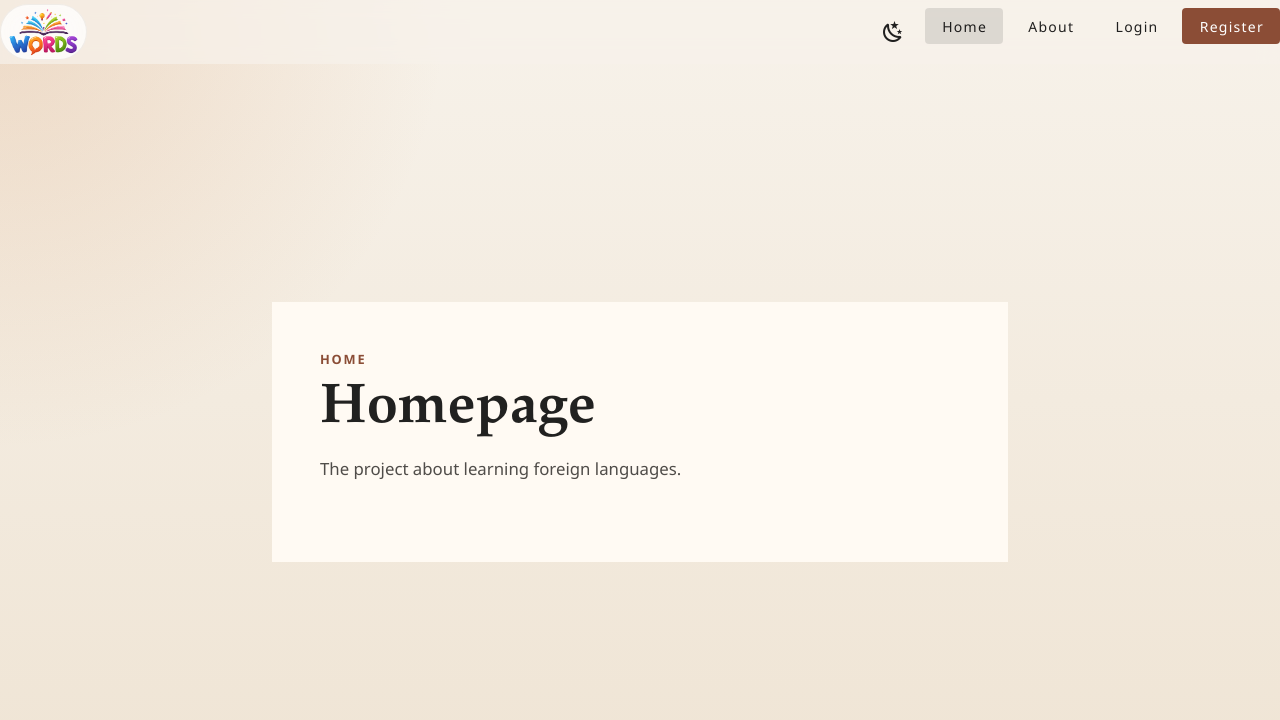
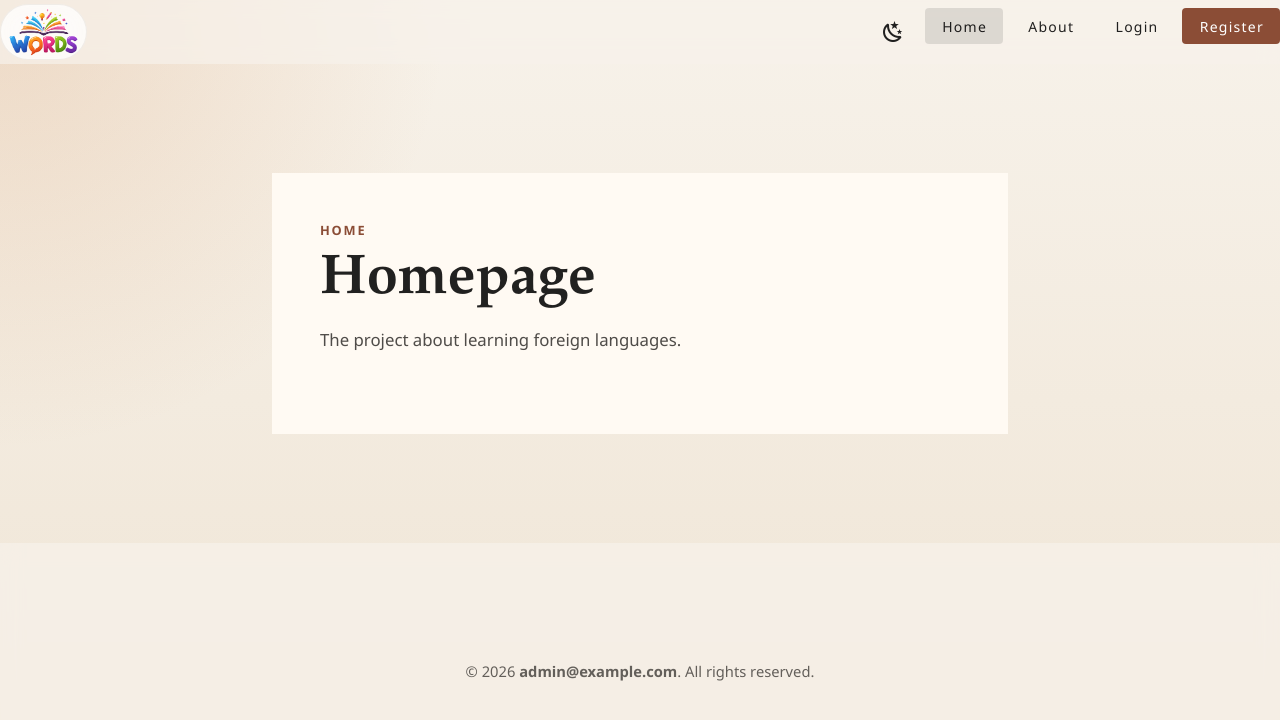
Before and after one commit to desecho/words, a Vue app in the folder frontend/: page / in a window 1280 px wide. Shown: the top 720 px of the page. Built offline with nearby package versions, Linux system fonts and the light colour scheme; what vue-toast-notification, x-axios-progress-bar would draw is missing.

Commit message:
Add footer

```diff
--- a/frontend/src/App.vue
+++ b/frontend/src/App.vue
@@ -30,11 +30,21 @@
       </div>
     </v-app-bar>
 
-    <v-main>
+    <v-main class="app-main">
       <v-container class="main-shell">
         <RouterView />
       </v-container>
     </v-main>
+
+    <v-footer class="app-footer" height="auto">
+      <v-container class="app-footer__container">
+        <p class="app-footer__copy">
+          &copy; {{ copyrightYears }}
+          <a :href="`mailto:${adminEmail}`" class="app-footer__link">{{ adminEmail }}</a>.
+          All rights reserved.
+        </p>
+      </v-container>
+    </v-footer>
   </v-app>
 </template>
 
@@ -57,6 +67,14 @@ const isLoggedIn = computed(() => authStore.user.isLoggedIn);
 const isDarkTheme = computed(() => theme.global.current.value.dark);
 const themeToggleIcon = computed(() => (isDarkTheme.value ? "mdi-weather-sunny" : "mdi-weather-night"));
 const themeToggleLabel = computed(() => (isDarkTheme.value ? "Switch to light theme" : "Switch to dark theme"));
+const COPYRIGHT_START_YEAR = 2026;
+const FALLBACK_ADMIN_EMAIL = "admin@example.com";
+const adminEmail = import.meta.env.VITE_ADMIN_EMAIL || FALLBACK_ADMIN_EMAIL;
+const currentYear = new Date().getFullYear();
+const copyrightYears =
+  currentYear > COPYRIGHT_START_YEAR
+    ? `${COPYRIGHT_START_YEAR} - ${currentYear}`
+    : `${COPYRIGHT_START_YEAR}`;
 
 function toggleTheme(): void {
   theme.global.name.value = isDarkTheme.value ? WORDS_LIGHT_THEME : WORDS_DARK_THEME;
--- a/frontend/src/env.d.ts
+++ b/frontend/src/env.d.ts
@@ -3,6 +3,7 @@
 
 interface ImportMetaEnv {
     readonly VITE_BACKEND_URL: string;
+    readonly VITE_ADMIN_EMAIL?: string;
 }
 
 interface ImportMeta {
--- a/frontend/src/styles/styles.scss
+++ b/frontend/src/styles/styles.scss
@@ -124,12 +124,47 @@ a {
   background: var(--card-bg);
 }
 
+.app-main {
+  display: flex;
+}
+
 .main-shell {
+  flex: 1;
   display: flex;
   align-items: center;
-  min-height: calc(100vh - 64px);
   padding-top: 4rem;
   padding-bottom: 4rem;
+}
+
+.app-footer {
+  border-top: 1px solid var(--app-bar-border);
+  background: var(--app-bar-bg) !important;
+  backdrop-filter: blur(10px);
+}
+
+.app-footer__container {
+  display: flex;
+  justify-content: center;
+  padding-top: 1rem;
+  padding-bottom: 1rem;
+}
+
+.app-footer__copy {
+  margin: 0;
+  color: var(--app-text-soft);
+  font-size: 0.92rem;
+  line-height: 1.6;
+  text-align: center;
+}
+
+.app-footer__link {
+  color: inherit;
+  font-weight: 600;
+}
+
+.app-footer__link:hover,
+.app-footer__link:focus-visible {
+  color: rgb(var(--v-theme-primary));
 }
 
 .page-panel {
@@ -258,6 +293,10 @@ a {
     justify-content: flex-end;
   }
 
+  .app-footer__copy {
+    font-size: 0.86rem;
+  }
+
   .brand__logo {
     height: 2.5rem;
   }
```
